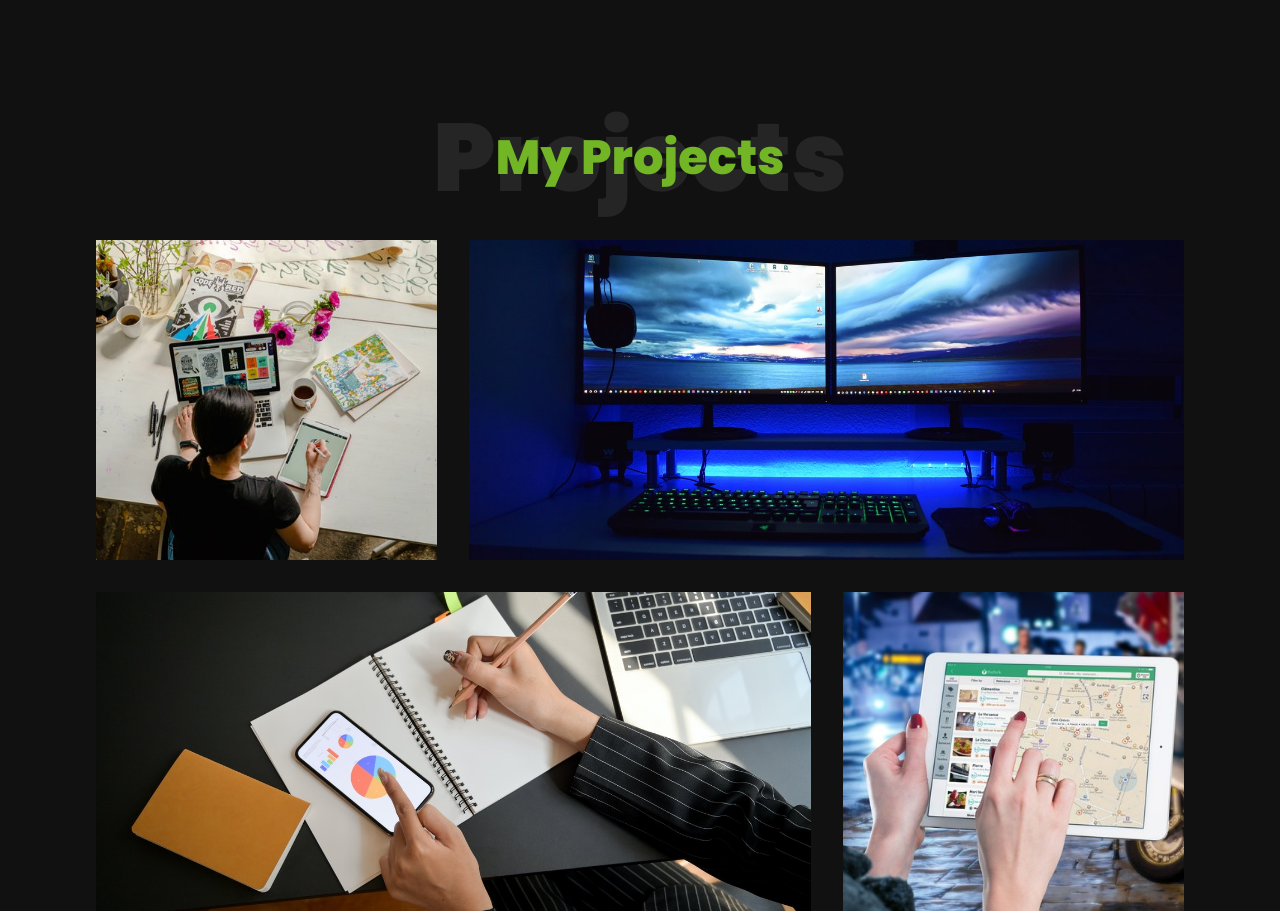
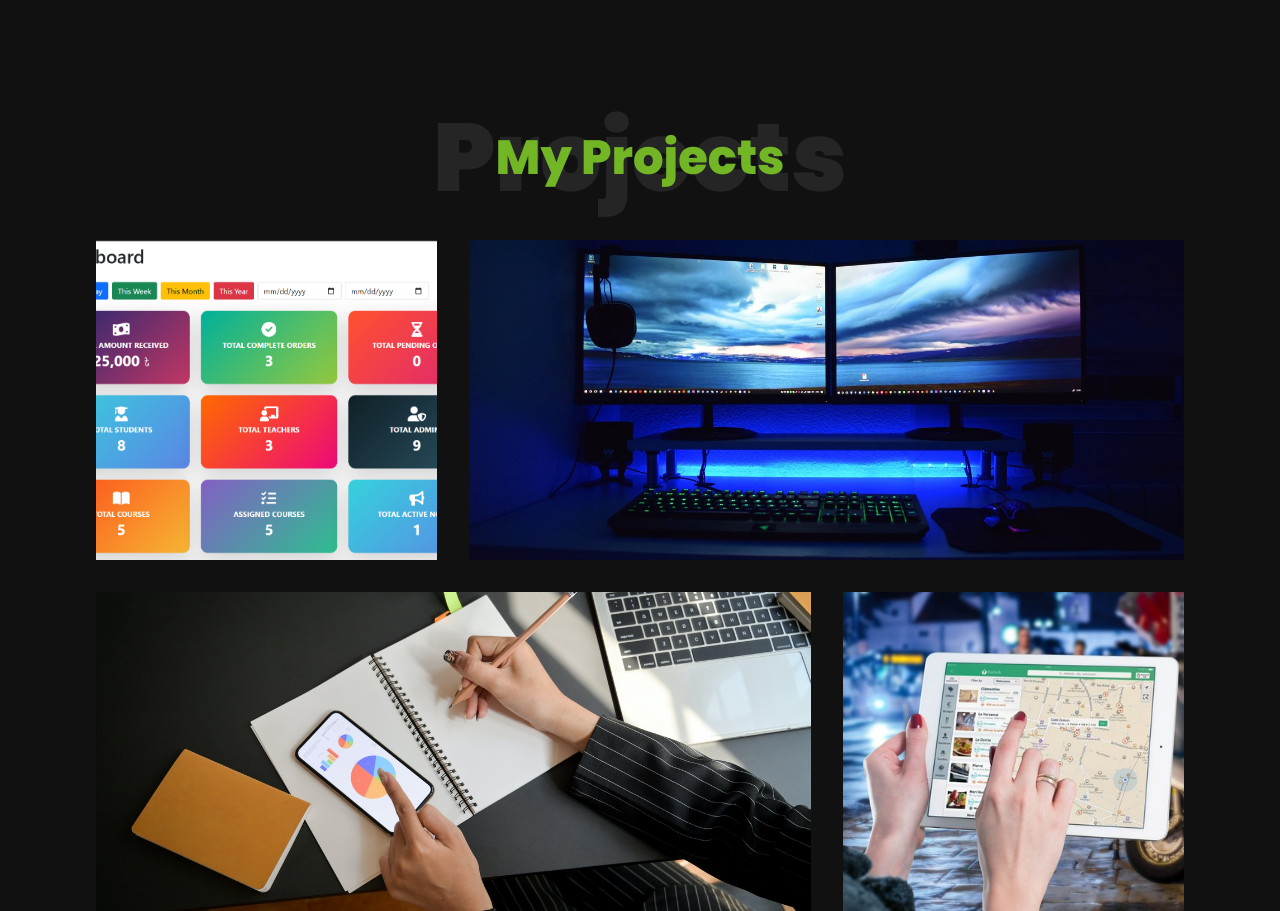
Before and after one commit to NiazAhmedNayeem/portfolio, a PHP site: page / in a window 1280 px wide. Shown: the part 4236-5147 px from the top of the page. Run offline with PHP 8.4, Linux system fonts and the light colour scheme; some libraries are stand-ins or nearby versions.

Commit message:
Add project image

```diff
--- a/css/style.css
+++ b/css/style.css
@@ -389,7 +389,7 @@
     position: relative;
 }
 .projects .row .item:nth-child(1){
-    background: url(../assets/project-img-1.jpg) center/cover no-repeat;
+    background: url(../assets/project-img-1.png) center/cover no-repeat;
 }
 .projects .row .item:nth-child(2){
     background: url(../assets/project-img-2.jpg) center/cover no-repeat;
```
Also changed, not shown: assets/project-img-1.png (added).
